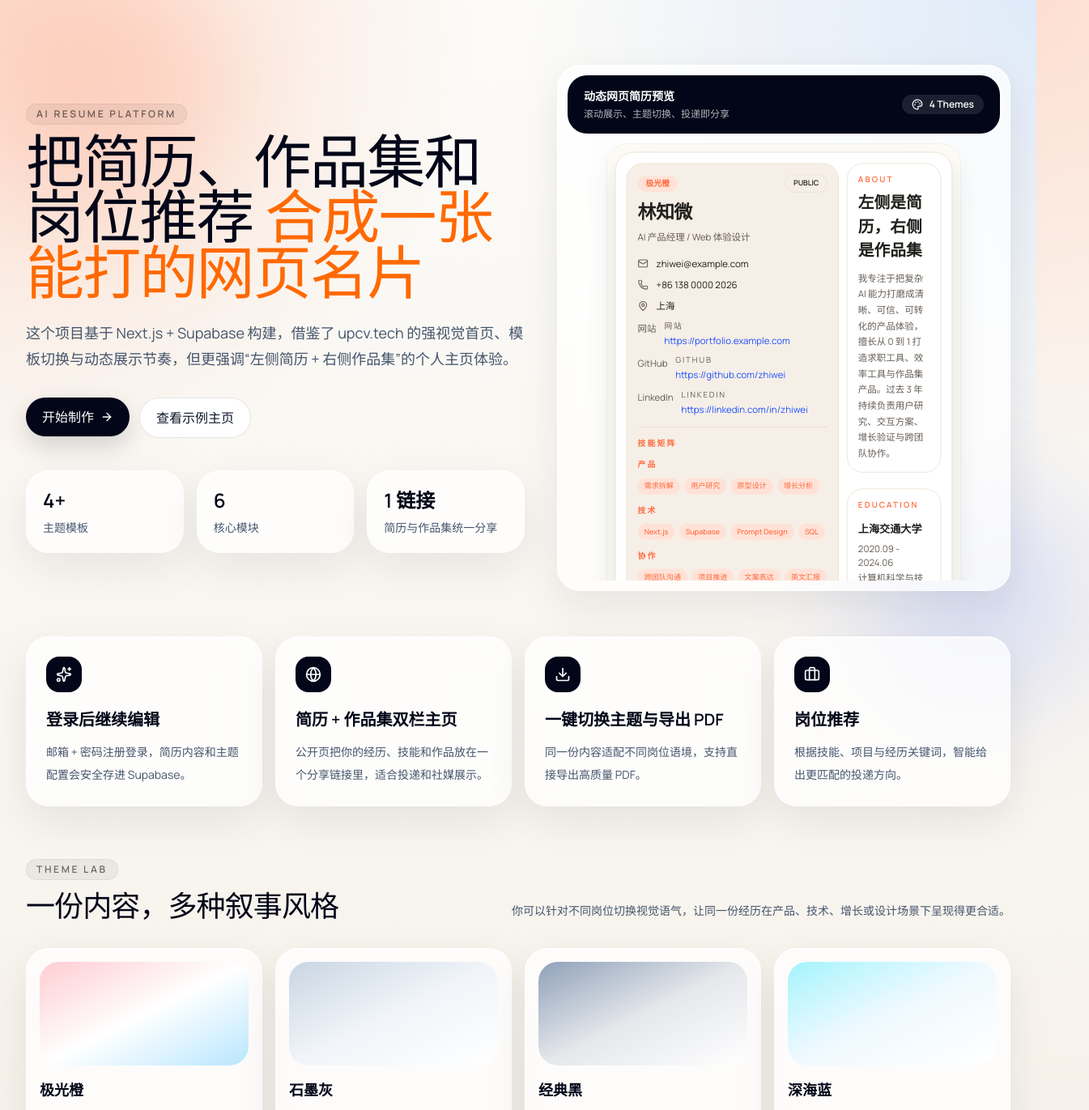
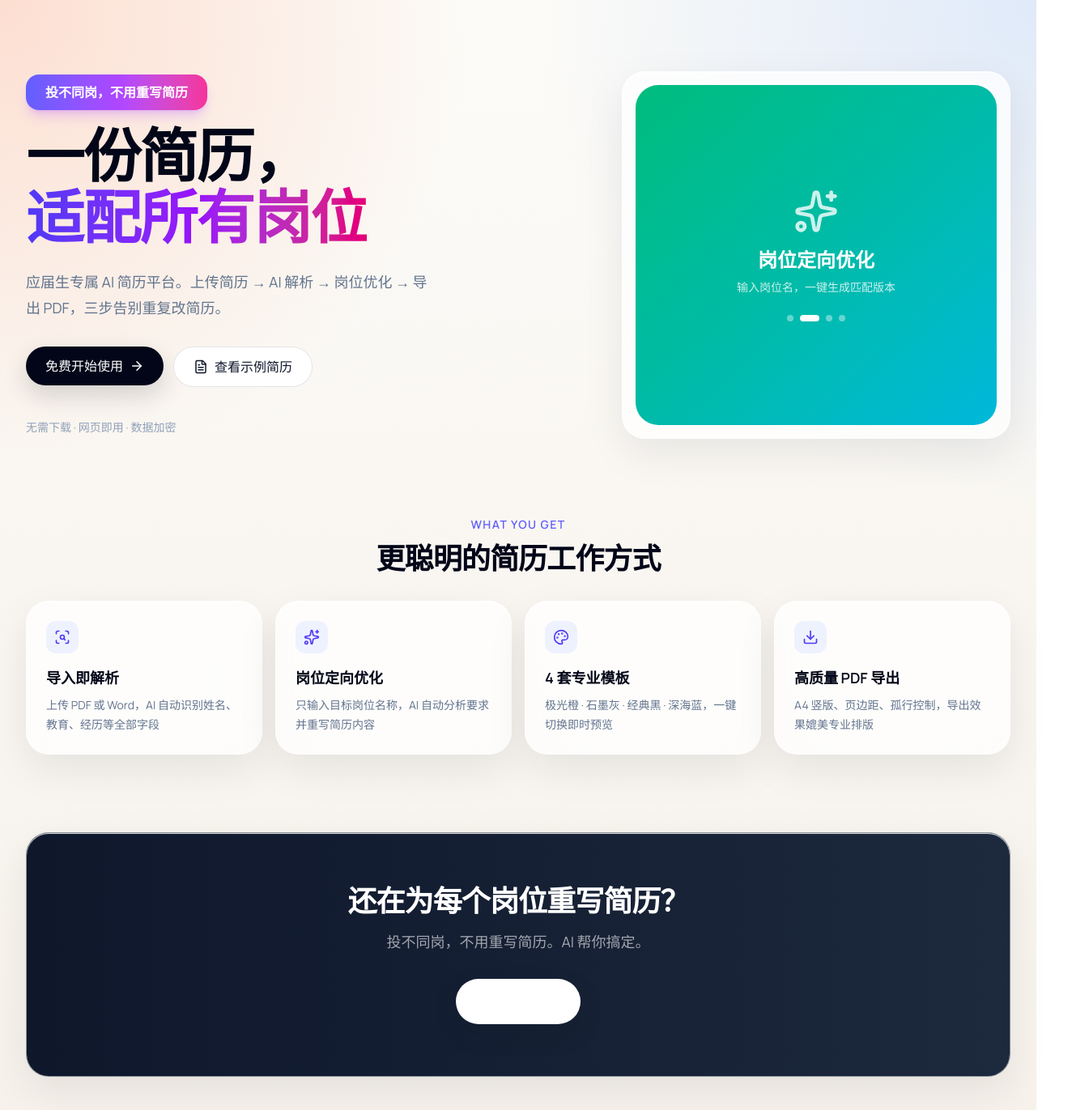
Before and after one commit to huongbew1dut6957-source/my-ai-project, a Next.js app: page / in a window 1280 px wide. Shown: the top 1371 px of the page at 81% size, 1345 px wide, since content can reach past the window. Built offline with nearby package versions, Linux system fonts and the light colour scheme.

Commit message:
首页焕新：自动轮播展示 + fraunces 艺术字体 + 渐变标题
- Hero 右侧渐变色卡片自动 3 秒轮播，展示 4 大核心功能
- Fraunces 衬线字体标题 + 紫粉渐变 highlight
- 4 大功能卡片 + 底部 CTA 暗色横幅
- 统一渐变色 slogan 标牌

```diff
--- a/src/components/landing/landing-page.tsx
+++ b/src/components/landing/landing-page.tsx
@@ -1,137 +1,172 @@
+"use client";
+
 import Link from "next/link";
+import { useEffect, useState } from "react";
 import {
   ArrowRight,
-  Briefcase,
   Download,
-  Globe,
+  FileText,
   Palette,
+  ScanSearch,
+  ShieldCheck,
   Sparkles,
 } from "lucide-react";
-import { PublicResumePage } from "@/components/public/public-resume-page";
 import { Button } from "@/components/ui/button";
-import { demoResume } from "@/lib/data/demo-resume";
-import { themeEntries } from "@/lib/themes";
 
-const features = [
+const carouselItems = [
   {
-    title: "登录后继续编辑",
-    description: "邮箱 + 密码注册登录，简历内容和主题配置会安全存进 Supabase。",
+    label: "AI 简历解析",
+    desc: "上传 PDF，秒级提取全部信息",
+    gradient: "from-indigo-500 via-purple-500 to-pink-500",
+    icon: ScanSearch,
+  },
+  {
+    label: "岗位定向优化",
+    desc: "输入岗位名，一键生成匹配版本",
+    gradient: "from-emerald-500 via-teal-500 to-cyan-500",
     icon: Sparkles,
   },
   {
-    title: "简历 + 作品集双栏主页",
-    description: "公开页把你的经历、技能和作品放在一个分享链接里，适合投递和社媒展示。",
-    icon: Globe,
-  },
-  {
-    title: "一键切换主题与导出 PDF",
-    description: "同一份内容适配不同岗位语境，支持直接导出高质量 PDF。",
+    label: "专业模板导出",
+    desc: "4 套模板 · A4 竖版 · 所见即所得",
+    gradient: "from-orange-500 via-rose-500 to-red-500",
     icon: Download,
   },
   {
-    title: "岗位推荐",
-    description: "根据技能、项目与经历关键词，智能给出更匹配的投递方向。",
-    icon: Briefcase,
+    label: "数据安全可控",
+    desc: "简历加密存储 · 仅你可见",
+    gradient: "from-sky-500 via-blue-500 to-indigo-600",
+    icon: ShieldCheck,
   },
 ];
 
+const features = [
+  { icon: ScanSearch, title: "导入即解析", desc: "上传 PDF 或 Word，AI 自动识别姓名、教育、经历等全部字段" },
+  { icon: Sparkles, title: "岗位定向优化", desc: "只输入目标岗位名称，AI 自动分析要求并重写简历内容" },
+  { icon: Palette, title: "4 套专业模板", desc: "极光橙 · 石墨灰 · 经典黑 · 深海蓝，一键切换即时预览" },
+  { icon: Download, title: "高质量 PDF 导出", desc: "A4 竖版、页边距、孤行控制，导出效果媲美专业排版" },
+];
+
 export function LandingPage() {
+  const [current, setCurrent] = useState(0);
+
+  useEffect(() => {
+    const timer = setInterval(() => {
+      setCurrent((prev) => (prev + 1) % carouselItems.length);
+    }, 3000);
+    return () => clearInterval(timer);
+  }, []);
+
+  const item = carouselItems[current];
+  const Icon = item.icon;
+
   return (
-    <main className="app-shell pb-16 pt-6 sm:pt-8 lg:pb-24">
-      <section className="hero-glow grid items-center gap-10 pb-14 pt-6 lg:grid-cols-[minmax(0,1fr)_560px] lg:pt-12">
+    <main className="app-shell pb-16 pt-6 sm:pt-10 lg:pb-24">
+      {/* Hero */}
+      <section className="grid items-center gap-10 pb-12 pt-4 lg:grid-cols-[1fr_480px] lg:pt-12">
         <div>
-          <div className="section-kicker">AI Resume Platform</div>
-          <h1 className="max-w-3xl font-[family-name:var(--font-fraunces)] text-5xl leading-[0.95] tracking-tight text-slate-950 sm:text-6xl lg:text-7xl">
-            把简历、作品集和岗位推荐
-            <span className="text-orange-500"> 合成一张能打的网页名片</span>
+          <div className="mb-5 inline-block rounded-2xl bg-gradient-to-r from-indigo-500 via-purple-500 to-pink-500 px-6 py-2.5 text-base font-bold text-white shadow-lg shadow-purple-500/25">
+            投不同岗，不用重写简历
+          </div>
+
+          <h1 className="max-w-2xl font-[family-name:var(--font-fraunces)] text-5xl font-semibold leading-[1.05] tracking-tight text-slate-950 sm:text-6xl lg:text-7xl">
+            一份简历，
+            <br />
+            <span className="bg-gradient-to-r from-indigo-600 via-purple-600 to-pink-600 bg-clip-text text-transparent">
+              适配所有岗位
+            </span>
           </h1>
-          <p className="mt-6 max-w-2xl text-base leading-8 text-slate-600 sm:text-lg">
-            这个项目基于 Next.js + Supabase 构建，借鉴了 upcv.tech
-            的强视觉首页、模板切换与动态展示节奏，但更强调“左侧简历 + 右侧作品集”的个人主页体验。
+
+          <p className="mt-6 max-w-lg text-lg leading-8 text-slate-500">
+            应届生专属 AI 简历平台。上传简历 → AI 解析 → 岗位优化 → 导出 PDF，三步告别重复改简历。
           </p>
+
           <div className="mt-8 flex flex-wrap gap-3">
-            <Link href="/dashboard">
-              <Button>
-                开始制作
-                <ArrowRight size={16} />
+            <Link href="/auth">
+              <Button className="gap-2 px-6 py-3 text-base">
+                免费开始使用
+                <ArrowRight size={18} />
               </Button>
             </Link>
             <Link href="/p/demo-resume">
-              <Button variant="secondary">查看示例主页</Button>
+              <Button variant="secondary" className="gap-2 px-6 py-3 text-base">
+                <FileText size={18} />
+                查看示例简历
+              </Button>
             </Link>
           </div>
-          <div className="mt-10 grid gap-4 sm:grid-cols-3">
-            <Metric value="4+" label="主题模板" />
-            <Metric value="6" label="核心模块" />
-            <Metric value="1 链接" label="简历与作品集统一分享" />
+
+          <div className="mt-10 flex items-center gap-8 text-sm text-slate-400">
+            <span>无需下载 · 网页即用 · 数据加密</span>
           </div>
         </div>
 
-        <div className="glass-card overflow-hidden p-3">
-          <div className="flex items-center justify-between rounded-[24px] bg-slate-950 px-5 py-4 text-white">
-            <div>
-              <p className="text-sm font-semibold">动态网页简历预览</p>
-              <p className="mt-1 text-xs text-white/70">滚动展示、主题切换、投递即分享</p>
+        {/* Auto-rotating showcase */}
+        <div className="glass-card overflow-hidden p-4">
+          <div
+            className={`flex h-[420px] flex-col items-center justify-center rounded-[28px] bg-gradient-to-br ${item.gradient} p-8 text-center text-white transition-all duration-500`}
+          >
+            <Icon size={56} className="mb-4 opacity-80" />
+            <p className="text-2xl font-bold">{item.label}</p>
+            <p className="mt-2 text-sm opacity-80">{item.desc}</p>
+            {/* Dots */}
+            <div className="mt-6 flex gap-2">
+              {carouselItems.map((_, i) => (
+                <button
+                  key={i}
+                  type="button"
+                  onClick={() => setCurrent(i)}
+                  className={`h-2 rounded-full transition-all ${
+                    i === current ? "w-6 bg-white" : "w-2 bg-white/40"
+                  }`}
+                />
+              ))}
             </div>
-            <div className="inline-flex items-center gap-2 rounded-full bg-white/10 px-3 py-1 text-xs font-semibold">
-              <Palette size={14} />
-              {themeEntries.length} Themes
-            </div>
-          </div>
-          <div className="mt-3 h-[540px] overflow-hidden rounded-[28px]">
-            <PublicResumePage
-              resume={demoResume}
-              preview
-              className="origin-top scale-[0.88] sm:scale-[0.82]"
-            />
           </div>
         </div>
       </section>
 
-      <section className="grid gap-4 md:grid-cols-2 xl:grid-cols-4">
-        {features.map(({ title, description, icon: Icon }) => (
-          <div key={title} className="glass-card p-6">
-            <div className="inline-flex rounded-2xl bg-slate-950 p-3 text-white">
-              <Icon size={20} />
+      {/* Features */}
+      <section className="py-12">
+        <div className="mb-8 text-center">
+          <p className="text-sm font-semibold uppercase tracking-widest text-indigo-500">What You Get</p>
+          <h2 className="mt-3 font-[family-name:var(--font-fraunces)] text-3xl font-semibold tracking-tight text-slate-950 sm:text-4xl">
+            更聪明的简历工作方式
+          </h2>
+        </div>
+
+        <div className="grid gap-4 sm:grid-cols-2 xl:grid-cols-4">
+          {features.map(({ icon: FIcon, title, desc }) => (
+            <div key={title} className="glass-card p-6">
+              <div className="inline-flex rounded-xl bg-indigo-50 p-2.5 text-indigo-600">
+                <FIcon size={20} />
+              </div>
+              <h3 className="mt-4 text-lg font-semibold text-slate-950">{title}</h3>
+              <p className="mt-2 text-sm leading-6 text-slate-500">{desc}</p>
             </div>
-            <h2 className="mt-5 text-xl font-semibold text-slate-950">{title}</h2>
-            <p className="mt-3 text-sm leading-7 text-slate-600">{description}</p>
-          </div>
-        ))}
+          ))}
+        </div>
       </section>
 
-      <section className="pt-16">
-        <div className="flex flex-col gap-3 sm:flex-row sm:items-end sm:justify-between">
-          <div>
-            <div className="section-kicker">Theme Lab</div>
-            <h2 className="font-[family-name:var(--font-fraunces)] text-4xl tracking-tight text-slate-950">
-              一份内容，多种叙事风格
-            </h2>
+      {/* CTA */}
+      <section className="py-12">
+        <div className="glass-card overflow-hidden rounded-[32px] bg-gradient-to-r from-slate-900 to-slate-800 p-10 text-center text-white sm:p-16">
+          <h2 className="font-[family-name:var(--font-fraunces)] text-3xl font-semibold tracking-tight sm:text-4xl">
+            还在为每个岗位重写简历？
+          </h2>
+          <p className="mt-4 text-lg text-white/60">
+            投不同岗，不用重写简历。AI 帮你搞定。
+          </p>
+          <div className="mt-8">
+            <Link href="/auth">
+              <Button className="gap-2 bg-white px-8 py-4 text-base font-semibold text-slate-900 hover:bg-white/90">
+                免费注册
+                <ArrowRight size={18} />
+              </Button>
+            </Link>
           </div>
-          <p className="max-w-2xl text-sm leading-7 text-slate-600">
-            你可以针对不同岗位切换视觉语气，让同一份经历在产品、技术、增长或设计场景下呈现得更合适。
-          </p>
-        </div>
-
-        <div className="mt-8 grid gap-4 md:grid-cols-2 xl:grid-cols-4">
-          {themeEntries.map((theme) => (
-            <div key={theme.id} className="glass-card overflow-hidden p-4">
-              <div className={`h-32 rounded-[24px] bg-gradient-to-br ${theme.preview}`} />
-              <h3 className="mt-4 text-lg font-semibold text-slate-950">{theme.label}</h3>
-              <p className="mt-2 text-sm leading-6 text-slate-600">{theme.eyebrow}</p>
-            </div>
-          ))}
         </div>
       </section>
     </main>
   );
 }
-
-function Metric({ value, label }: { value: string; label: string }) {
-  return (
-    <div className="glass-card p-5">
-      <p className="text-2xl font-semibold text-slate-950">{value}</p>
-      <p className="mt-2 text-sm text-slate-600">{label}</p>
-    </div>
-  );
-}
```
